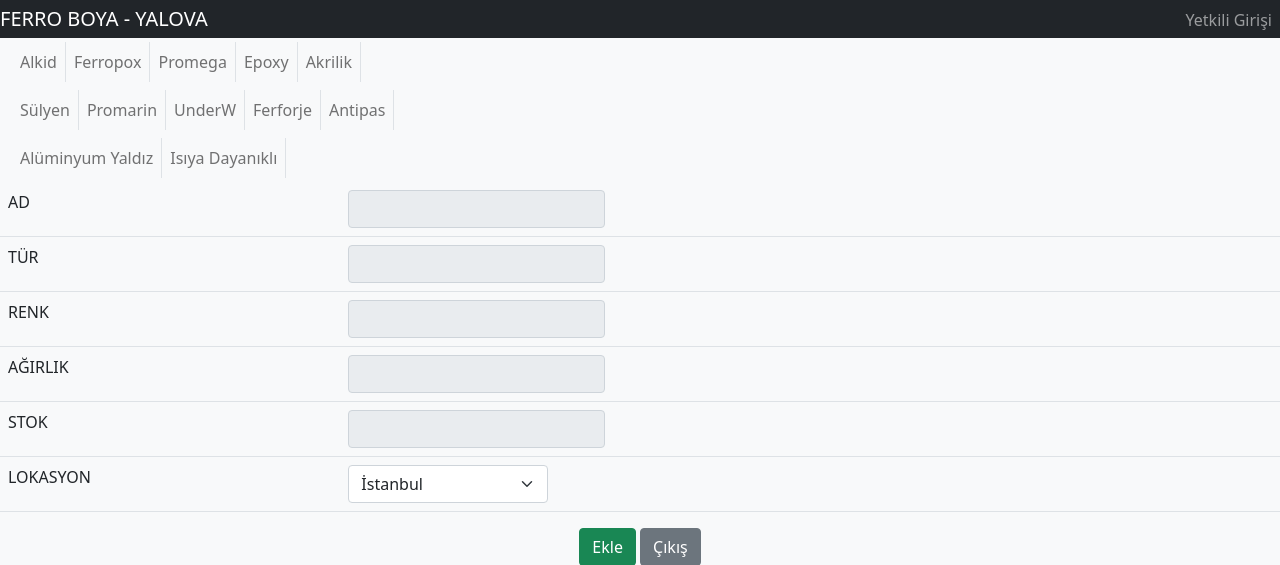
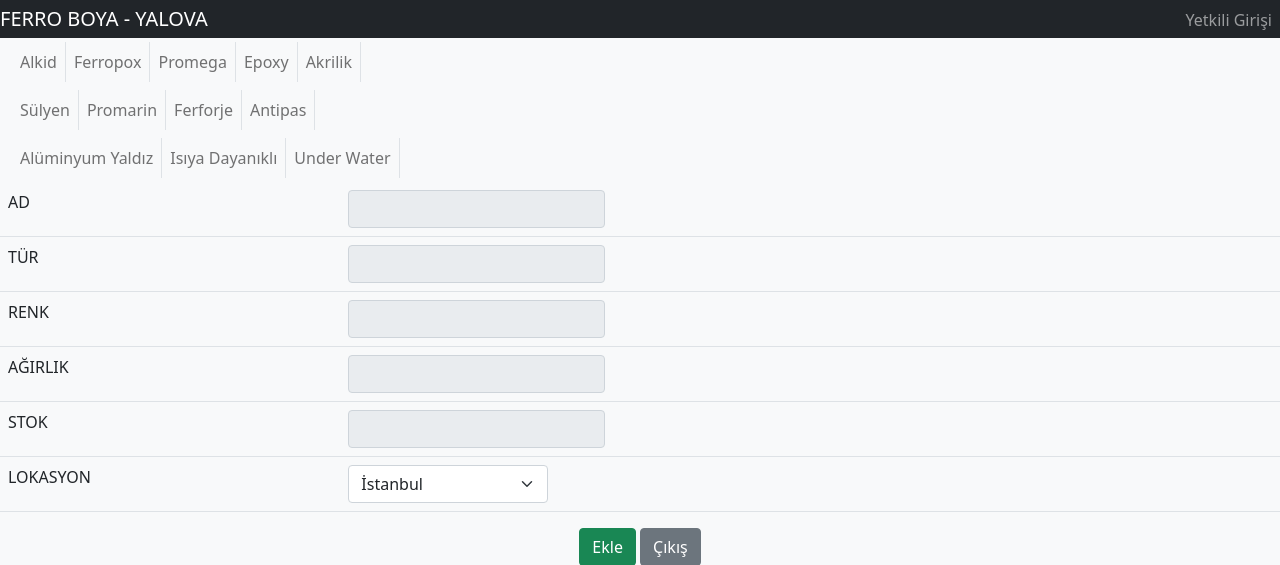
Before and after one commit to rzsaglam/project-env, a Django app: page /boya-ekle in a window 1280 px wide. Shown: the top 565 px of the page. Run offline with Django 3.2, Linux system fonts and the light colour scheme.

Commit message:
Paint Insert

```diff
--- a/projectenv/templates/layouts/layout-yalova.html
+++ b/projectenv/templates/layouts/layout-yalova.html
@@ -69,9 +69,6 @@
             <a class="nav-link border-end" href="">Promarin</a>
           </li>
           <li class="nav-item">
-            <a class="nav-link border-end" href="">UnderW</a>
-          </li>
-          <li class="nav-item">
             <a class="nav-link border-end" href="">Ferforje</a>
           </li>
           <li class="nav-item">
@@ -89,7 +86,9 @@
           <li class="nav-item">
             <a class="nav-link border-end" href="">Isıya Dayanıklı</a>
           </li>
-
+          <li class="nav-item">
+            <a class="nav-link border-end" href="">Under Water</a>
+          </li>
         </ul>
     </div>
   </nav>
```
